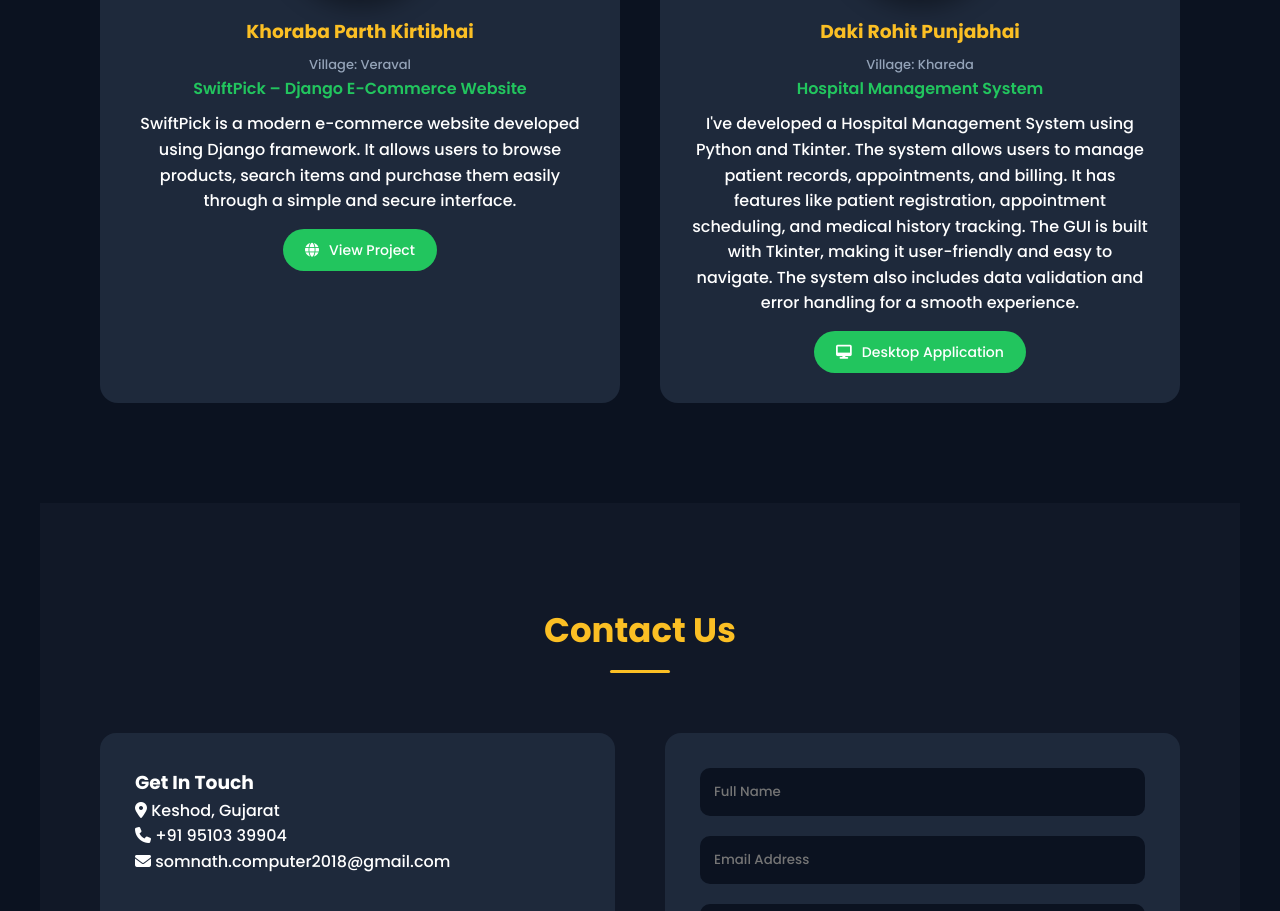
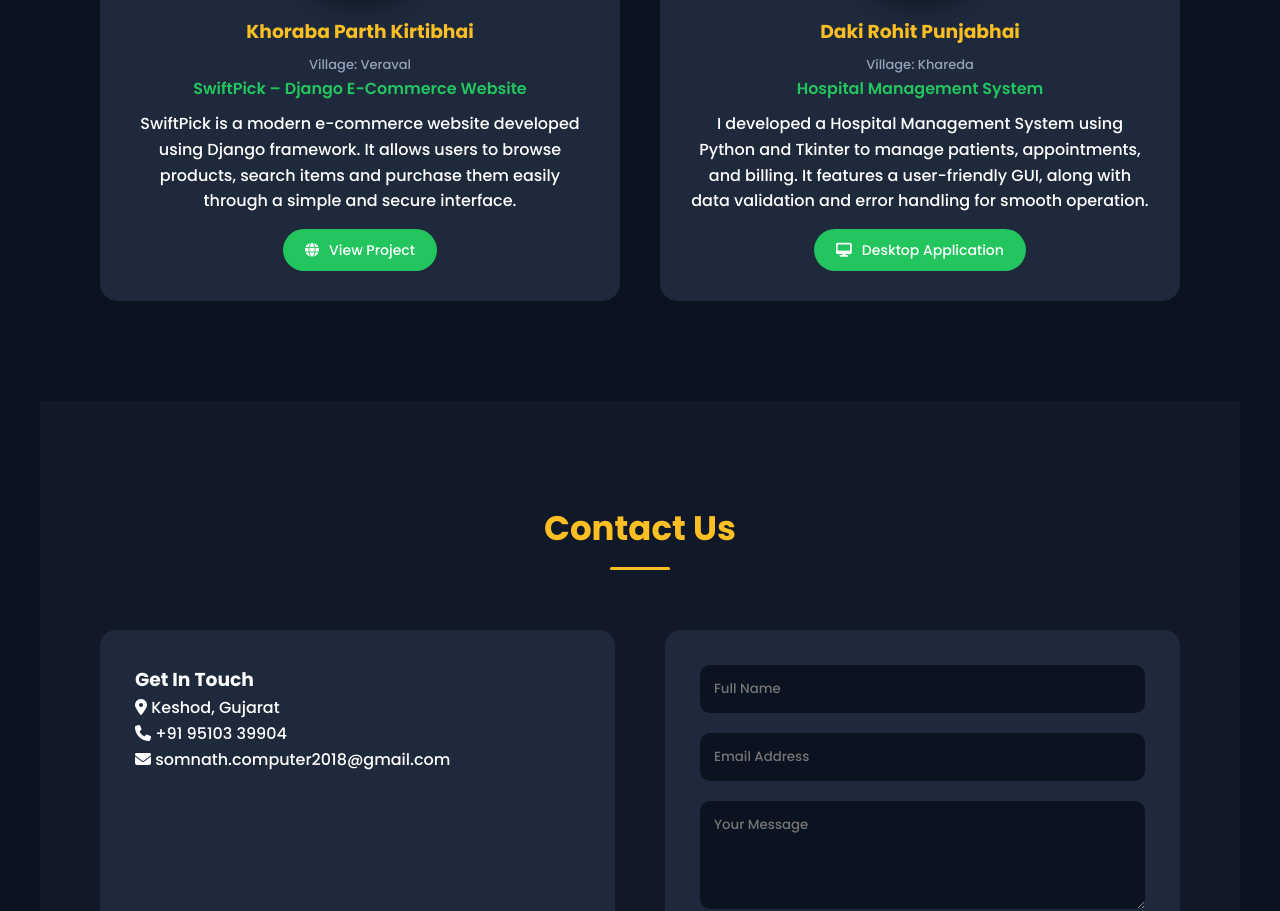
Before and after one commit to BelimSahilkhan/Somnath-Computer-Web, a plain HTML site: page index.html in a window 1280 px wide. Shown: the part 5974-6885 px from the top of the page. Drawn offline with Linux system fonts and the light colour scheme.

Commit message:
Update index.html

```diff
--- a/index.html
+++ b/index.html
@@ -1014,7 +1014,7 @@ View Project
     <p class="project-title">Hospital Management System</p>
 
     <p>
-      I've developed a Hospital Management System using Python and Tkinter. The system allows users to manage patient records, appointments, and billing. It has features like patient registration, appointment scheduling, and medical history tracking. The GUI is built with Tkinter, making it user-friendly and easy to navigate. The system also includes data validation and error handling for a smooth experience.
+      I developed a Hospital Management System using Python and Tkinter to manage patients, appointments, and billing. It features a user-friendly GUI, along with data validation and error handling for smooth operation.
     </p>
 
     <a href="#"
```
